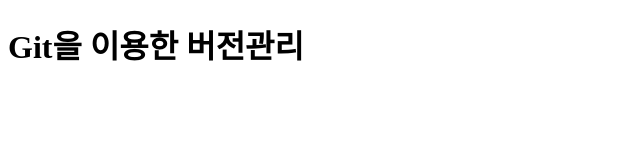
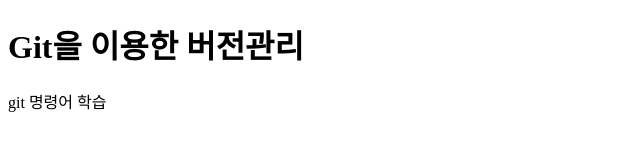
Before and after one commit to rudwn9641/GitStudy-1, a plain HTML site: page index.html in a window 1280 px wide. Shown: the whole page, without its empty margins (0-640 px from the left). Drawn offline with Linux system fonts and the light colour scheme.

Commit message:
단락 추가

```diff
--- a/index.html
+++ b/index.html
@@ -7,5 +7,6 @@
 </head>
 <body>
     <h1>Git을 이용한 버전관리</h1>
+    <p>git 명령어 학습</p>
 </body>
 </html>
```
